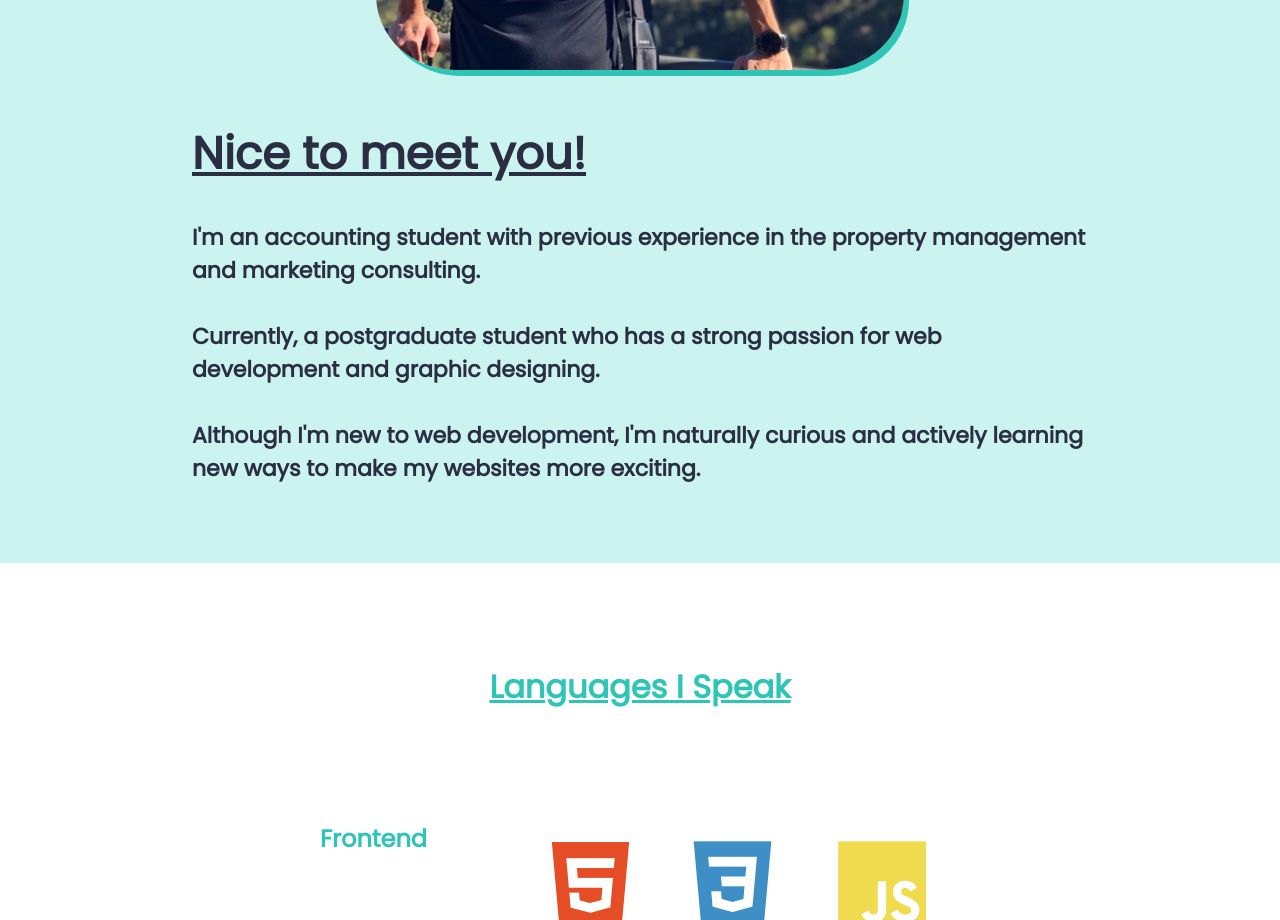
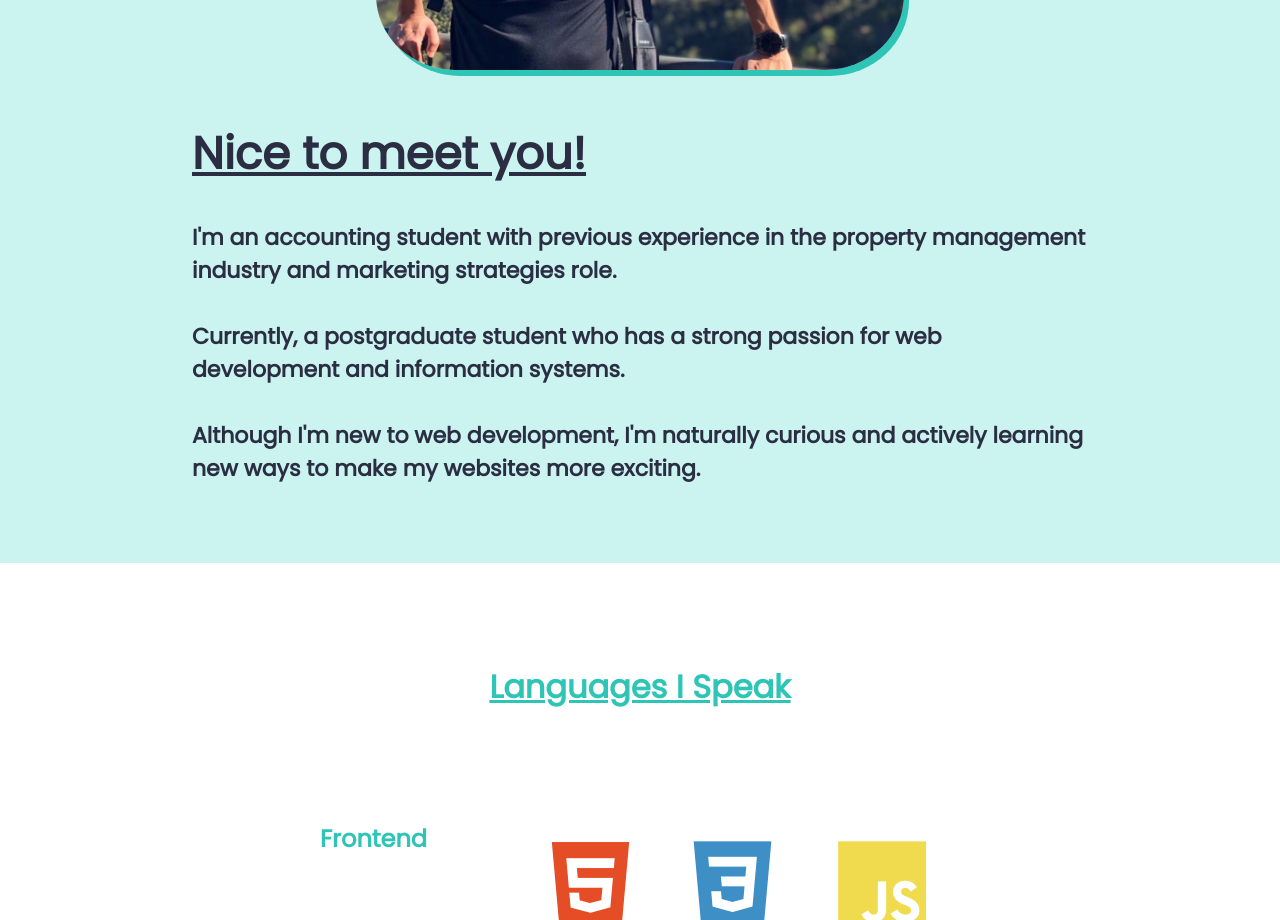
Before and after one commit to jefriw99/My_Portfolio, a React (Create React App) app: page / in a window 1280 px wide. Shown: the part 1480-2400 px from the top of the page. Built offline with nearby package versions, Linux system fonts and the light colour scheme.

Commit message:
About me pages changes

```diff
--- a/src/components/body/about/index.js
+++ b/src/components/body/about/index.js
@@ -12,10 +12,10 @@ function About() {
                     <span className="greeting">Nice to meet you!</span>
                     <br/>
                     <br/>I'm an accounting student with previous experience in the
-                    property management and marketing consulting.
+                    property management industry and marketing strategies role.
                     <br/>
                     <br/>Currently, a postgraduate student who has a strong passion for web
-                    development and graphic designing.
+                    development and information systems.
                     <br/>
                     <br/>Although I'm new to web development, I'm naturally curious
                     and actively learning new ways to make my websites more exciting.
```
